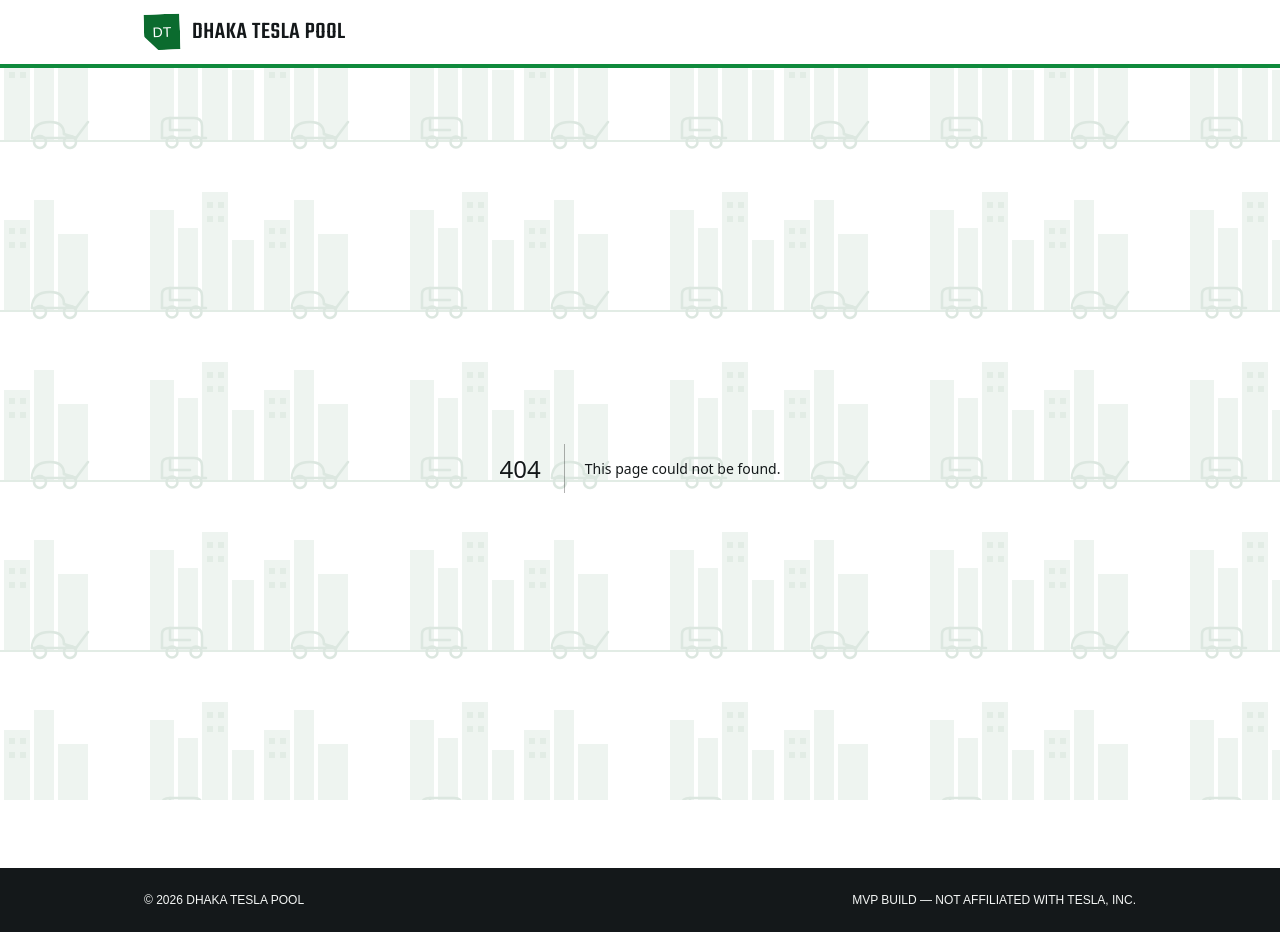
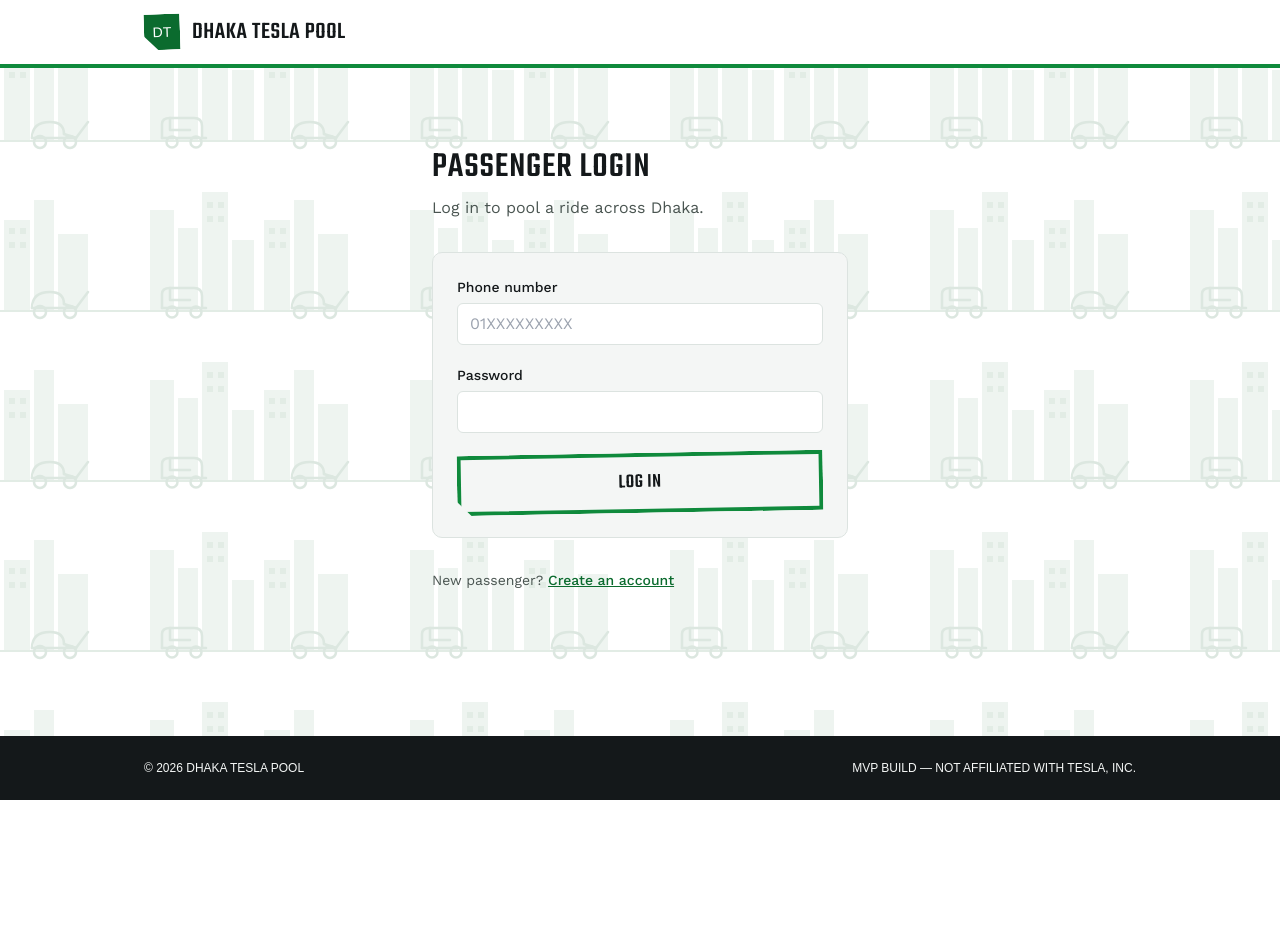
Before and after one commit to exoxeph/tesla-pool, a Next.js app in the folder apps/web/: page /login in a window 1280 px wide. Before the commit this address had no page. After the commit the page ends 800 px from the top, so only its background shows below. Built offline with nearby package versions, Linux system fonts and the light colour scheme; no server answers; a web font is replaced by a local one.

Commit message:
feat(web): add passenger login page

```diff
--- /dev/null
+++ b/apps/web/app/login/login-form.tsx
@@ -0,0 +1,121 @@
+"use client";
+
+import Link from "next/link";
+import { useRouter, useSearchParams } from "next/navigation";
+import { FormEvent, useState } from "react";
+import { postAuth, saveAuthToken } from "@/lib/auth-client";
+
+type LoginResponse = {
+  token: string;
+  user: { id: string; name: string; phone: string; role: string };
+};
+
+export function LoginForm() {
+  const router = useRouter();
+  const searchParams = useSearchParams();
+  const role = searchParams.get("role") === "driver" ? "driver" : "passenger";
+
+  const [phone, setPhone] = useState("");
+  const [password, setPassword] = useState("");
+  const [isSubmitting, setIsSubmitting] = useState(false);
+  const [error, setError] = useState<string | null>(null);
+
+  async function handleSubmit(event: FormEvent<HTMLFormElement>) {
+    event.preventDefault();
+    setError(null);
+    setIsSubmitting(true);
+
+    try {
+      const data = await postAuth<LoginResponse>("/auth/login", {
+        phone,
+        password,
+      });
+      saveAuthToken(data.token);
+      router.push("/dashboard");
+    } catch (err) {
+      setError(err instanceof Error ? err.message : "Something went wrong.");
+      setIsSubmitting(false);
+    }
+  }
+
+  return (
+    <main className="mx-auto flex max-w-md flex-col gap-8 px-4 py-14 sm:py-20">
+      <div>
+        <h1 className="font-display text-4xl uppercase tracking-wide text-ink-900">
+          {role === "driver" ? "Driver login" : "Passenger login"}
+        </h1>
+        <p className="mt-2 font-sans text-base text-ink-600">
+          {role === "driver"
+            ? "Log in to manage your Tesla and its pool."
+            : "Log in to pool a ride across Dhaka."}
+        </p>
+      </div>
+
+      <form
+        onSubmit={handleSubmit}
+        noValidate
+        className="flex flex-col gap-5 rounded-lg border border-border bg-surface-card p-6"
+      >
+        {error ? (
+          <p
+            role="alert"
+            className="rounded-md border border-danger-600 bg-danger-50 px-3 py-2 text-sm text-danger-600"
+          >
+            {error}
+          </p>
+        ) : null}
+
+        <div className="flex flex-col gap-1.5">
+          <label htmlFor="phone" className="font-sans text-sm font-medium text-ink-900">
+            Phone number
+          </label>
+          <input
+            id="phone"
+            name="phone"
+            type="tel"
+            inputMode="numeric"
+            autoComplete="tel"
+            placeholder="01XXXXXXXXX"
+            required
+            value={phone}
+            onChange={(e) => setPhone(e.target.value)}
+            className="rounded-md border border-border bg-surface px-3 py-2 font-sans text-base text-ink-900 focus-visible:outline-none focus-visible:ring-2 focus-visible:ring-green-600"
+          />
+        </div>
+
+        <div className="flex flex-col gap-1.5">
+          <label htmlFor="password" className="font-sans text-sm font-medium text-ink-900">
+            Password
+          </label>
+          <input
+            id="password"
+            name="password"
+            type="password"
+            autoComplete="current-password"
+            required
+            value={password}
+            onChange={(e) => setPassword(e.target.value)}
+            className="rounded-md border border-border bg-surface px-3 py-2 font-sans text-base text-ink-900 focus-visible:outline-none focus-visible:ring-2 focus-visible:ring-green-600"
+          />
+        </div>
+
+        <button
+          type="submit"
+          disabled={isSubmitting}
+          className="sticker-card -rotate-1 inline-flex items-center justify-center border-4 border-green-500 bg-surface-card px-6 py-3 font-display text-xl uppercase tracking-wide text-ink-900 transition-transform hover:rotate-0 focus-visible:outline-none focus-visible:ring-2 focus-visible:ring-green-600 focus-visible:ring-offset-2 disabled:cursor-not-allowed disabled:opacity-60"
+        >
+          {isSubmitting ? "Logging in..." : "Log in"}
+        </button>
+      </form>
+
+      {role === "passenger" ? (
+        <p className="font-sans text-sm text-ink-600">
+          New passenger?{" "}
+          <Link href="/signup" className="font-medium text-green-600 underline">
+            Create an account
+          </Link>
+        </p>
+      ) : null}
+    </main>
+  );
+}
--- /dev/null
+++ b/apps/web/app/login/page.tsx
@@ -0,0 +1,10 @@
+import { Suspense } from "react";
+import { LoginForm } from "./login-form";
+
+export default function LoginPage() {
+  return (
+    <Suspense fallback={null}>
+      <LoginForm />
+    </Suspense>
+  );
+}
```
